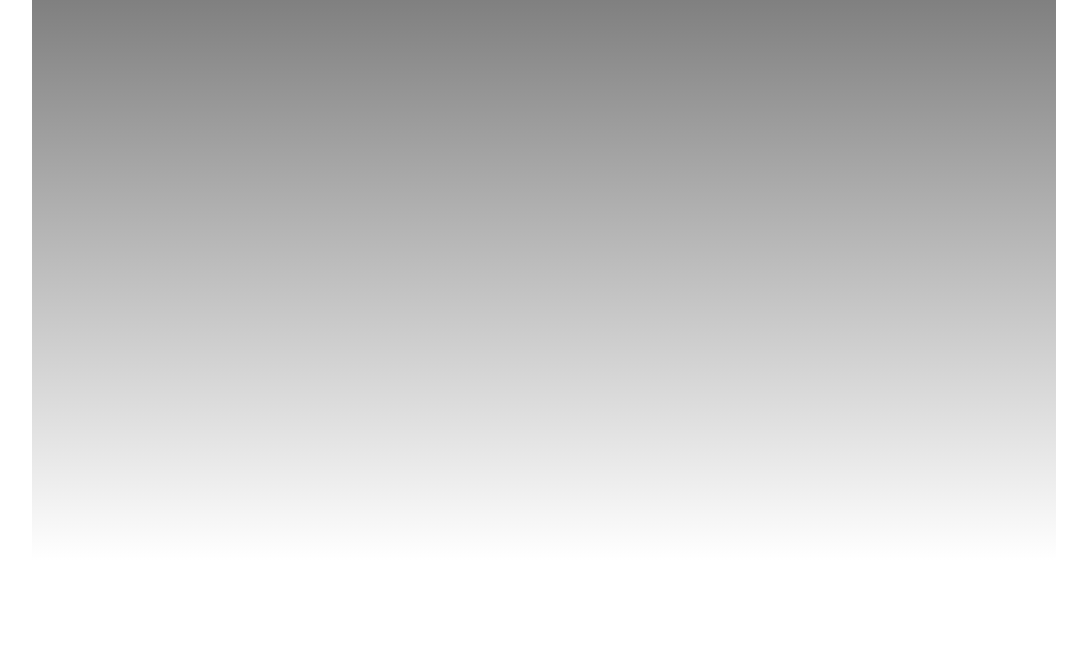
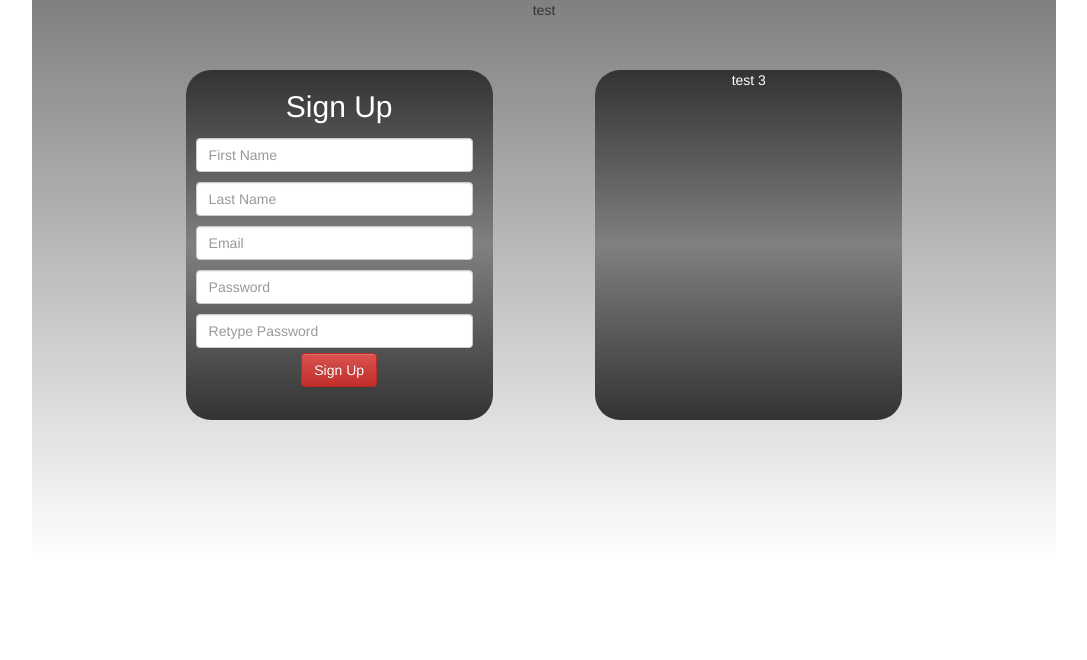
Before and after one commit to HotPockets/HotPockets.github.io, a PHP site: page /help.html in a window 1280 px wide. Shown: the part 231-891 px from the top of the page, without its empty margins (96-1183 px from the left). Run offline with PHP 8.4, Linux system fonts and the light colour scheme.

Commit message:
Login options
Made an example login under course.html and another under help.html.
Pick ones we like the most

```diff
--- a/distrib/css/theme.css
+++ b/distrib/css/theme.css
@@ -159,10 +159,43 @@ div.carousel-inner img{
     margin-right: auto;
 }
 
-/*test for pop up*/
+/*Index user pop up*/
 
 div.popup{
   background-color: gray;
   height: 100%;
   text-align: center;
 }
+
+/*Test on course list*/
+div.holder{
+  width: 60%;
+  height: 350px;
+  background: linear-gradient(#333333, gray, #333333);
+  margin-left: auto;
+  margin-right: auto;
+  color:white;
+  border-radius: 25px;
+}
+
+/*test on help.html*/
+
+div.left {
+  width: 30%;
+  height: 350px;
+  background: linear-gradient(#333333, gray, #333333);
+  margin-left: 15%;
+  margin-top: 50px;
+  color:white;
+  border-radius: 25px;
+}
+
+div.right {
+  width: 30%;
+  height: 350px;
+  background: linear-gradient(#333333, gray, #333333);
+  margin-left: 55%;
+  margin-top: -350px;
+  color:white;
+  border-radius: 25px;
+}
--- a/help.html
+++ b/help.html
@@ -16,6 +16,7 @@
         Marist College Unofficial Credit Transfer Evaluator
       </title>
     </head>
+      <body>
         <div class="page">
           <div class="header">
             <a href="">
@@ -33,9 +34,32 @@
             </div>
           </nav>
     <div class="landing">
+      <p>test</p>
+    <div class="left">
+      <div class="col-sm-12">
+        <form class="form-horizontal">
+          <h2>Sign Up</h2>
+          <input type="first_name" class="form-control" id="Inputfname" placeholder="First Name">
+          <br>
+          <input type="last_name" class="form-control" id="Inputlname" placeholder="Last Name">
+          <br>
+          <input type="email" class="form-control" id="InputEmail" placeholder="Email">
+          <br>
+          <input type="password1" class="form-control" id="InputPassword1" placeholder="Password">
+          <br>
+          <input type="password2" class="form-control" id="InputPassword2" placeholder="Retype Password">
+          <br>
+          <a href="courses.html" class="btn btn-danger">Sign Up</a>
+        </form>
       </div>
+    </div>
+      <div class="right">
+        <p>test 3</p>
+  </div>
+</div>
+
+
     <div class="footer">
       <p>Copyright&#169 Team Hot Pockets 2015</p>
     </div>
-  </div>
 </html>
```
Also changed, not shown: courses.html (+33 -2 lines). Lines whose indentation alone changed are shown as unchanged.
